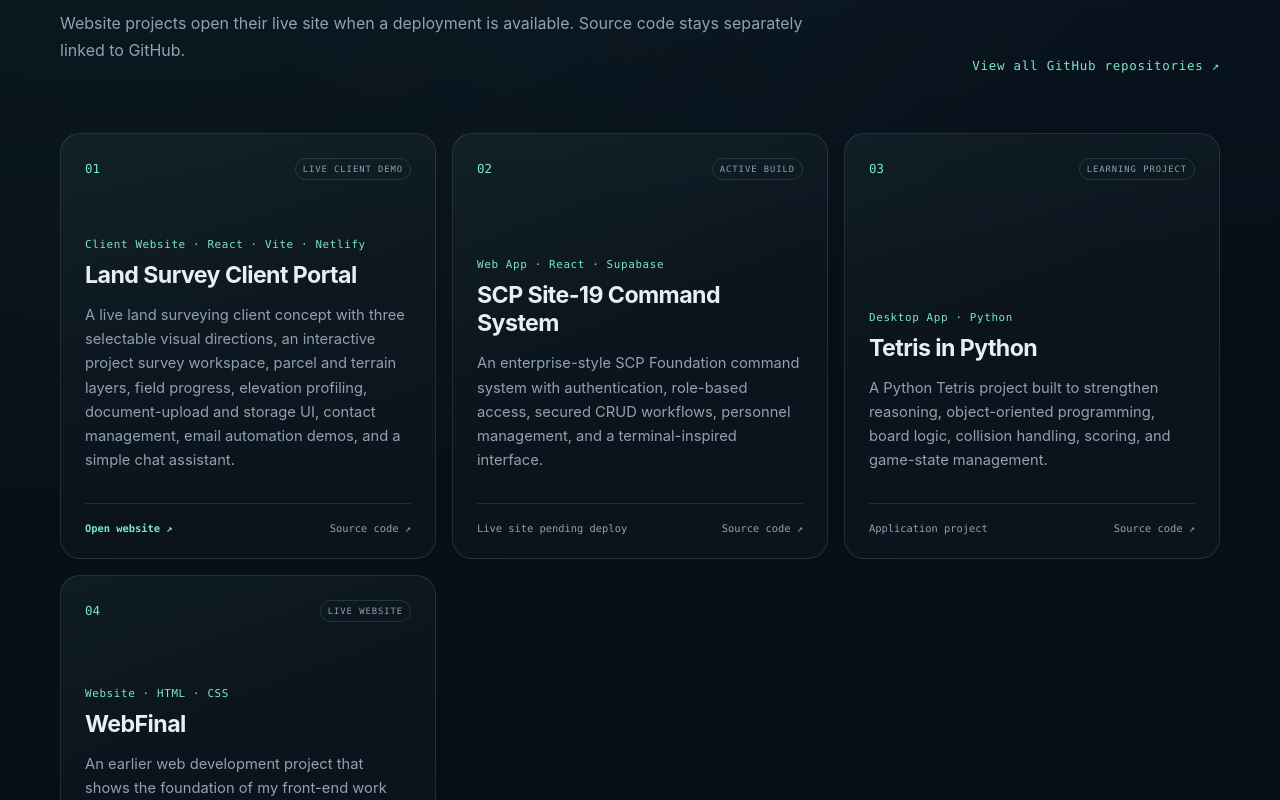
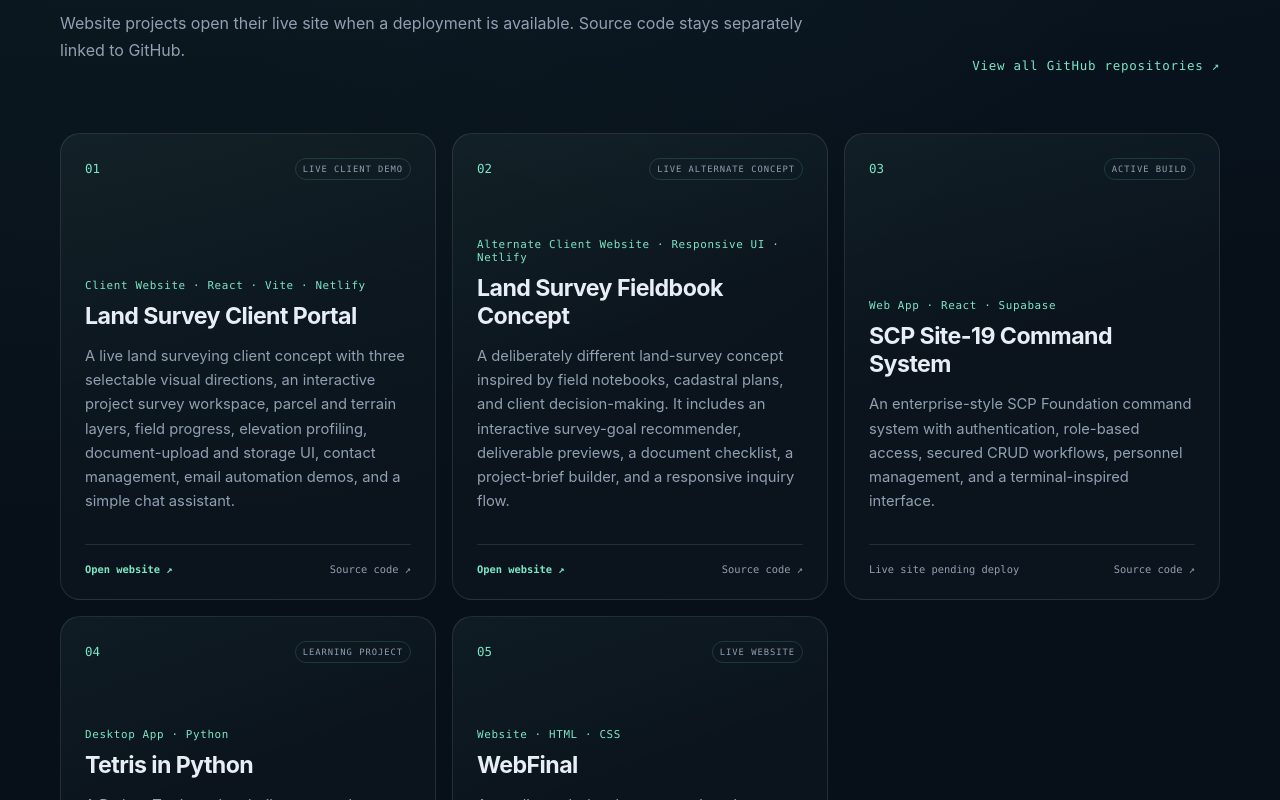
Before and after one commit to Kelby1/kelby-Portfolio, a React (Vite) app: page / in a window 1280 px wide. Shown: the part 1900-2700 px from the top of the page. Built offline with nearby package versions, Linux system fonts and the light colour scheme.

Commit message:
Add alternate land survey fieldbook concept to portfolio

```diff
--- a/src/App.jsx
+++ b/src/App.jsx
@@ -36,6 +36,16 @@ const projects = [
     liveUrl: "https://kelby-land-survey-client.netlify.app",
     repoUrl: "https://github.com/Kelby1/land-survey-client-website",
     status: "LIVE CLIENT DEMO",
+    website: true,
+  },
+  {
+    title: "Land Survey Fieldbook Concept",
+    type: "Alternate Client Website · Responsive UI · Netlify",
+    description:
+      "A deliberately different land-survey concept inspired by field notebooks, cadastral plans, and client decision-making. It includes an interactive survey-goal recommender, deliverable previews, a document checklist, a project-brief builder, and a responsive inquiry flow.",
+    liveUrl: "https://kelby-land-survey-client.netlify.app/fieldbook/",
+    repoUrl: "https://github.com/Kelby1/land-survey-client-website",
+    status: "LIVE ALTERNATE CONCEPT",
     website: true,
   },
   {
```
